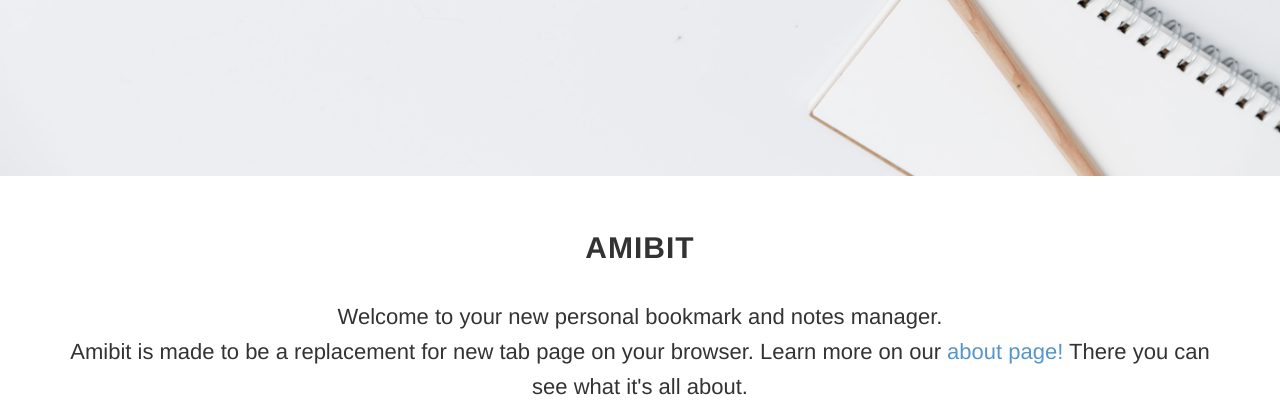
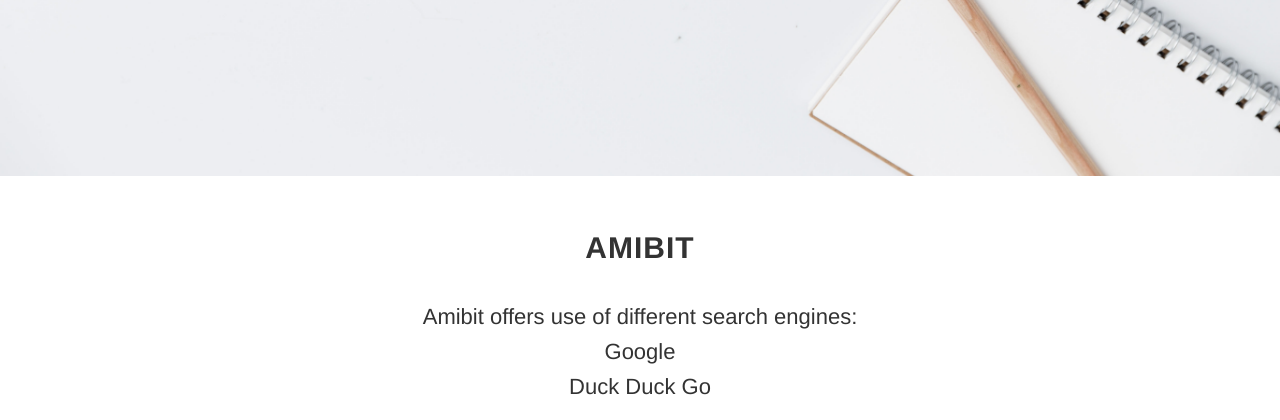
Before and after one commit to GoranAviani/amibit-project, a Django app: page / in a window 1280 px wide; the page is wider, and only the part inside the window is pictured. Shown: the part 636-1056 px from the top of that part. Run offline with Django 3.2, Linux system fonts and the light colour scheme; data that the repository does not hold is empty; some libraries are stand-ins or nearby versions; grey boxes are pictures that could not be loaded.

Commit message:
rewriting text on index

```diff
--- a/linkmanager/templates/index.html
+++ b/linkmanager/templates/index.html
@@ -41,9 +41,15 @@
         <div class="col-md-12 col-xs-12">
           <h2>Amibit</h2>
 
-          <p class="about-text">Welcome to your new personal bookmark and notes manager.</br>
-
-             Amibit is made to be a replacement for new tab page on your browser. Learn more on our <a href="{% url 'about' %}"> about page!</a> There you can see what it's all about. </p>
+          <p class="about-text">Amibit offers use of different search engines:
+            </br>Google
+            </br> Duck Duck Go
+</br></br>
+            Best way to use Amibit is to set it up as your welcome page of on your browser.
+            </br>
+            Learn more   <a href="{% url 'how_to_use' %}"> How to set up</a>
+            </br>
+            What is Amibit about   <a href="{% url 'about' %}"> About page</a> </p>
 
 
 
@@ -62,7 +68,7 @@
             <figure>
               <figcaption class="overlay">
                 <h3>Links</h3>
-                <p class="about-text">Save your links and have them on hand everywhere you go, on your PC, IOS or Android. Anywhere you have a browser!</p>
+                <p class="about-text">Save your links and have them on hand everywhere you go, on your PC, IOS or Android. You just need a browser!</p>
               </figcaption>
             </figure>
           </article>
@@ -73,7 +79,7 @@
             <figure>
               <figcaption class="overlay">
                 <h3>Notes</h3>
-                <p class="about-text">Write down your thoughts so you can access them anytime anywhere. Save your favourite recepies, reminders and have them on the go.</p>
+                <p class="about-text">Write down your notes, save your favourite recepies and have them on the go.</p>
               </figcaption>
             </figure>
           </article>
@@ -117,8 +123,8 @@
     <div class="container">
       <div class="row">
         <div class="col-md-12 col-xs-12">
-          <h2>Contact Amibit</h2>
-            <p class="contact-text">Feel free to send an email to <b>info@amibit.org</b> or on our social media pages!</p>
+          <h2>Contact</h2>
+            <p class="contact-text">Contact us by email on <b>info@amibit.org</b> or on social media pages.</p>
           <ul class="list-inline ">
             <li class="list-inline-item col-md-4 col-xs-12">
               <a href="#" class="btn btn-white-blue btn-lg">
```
